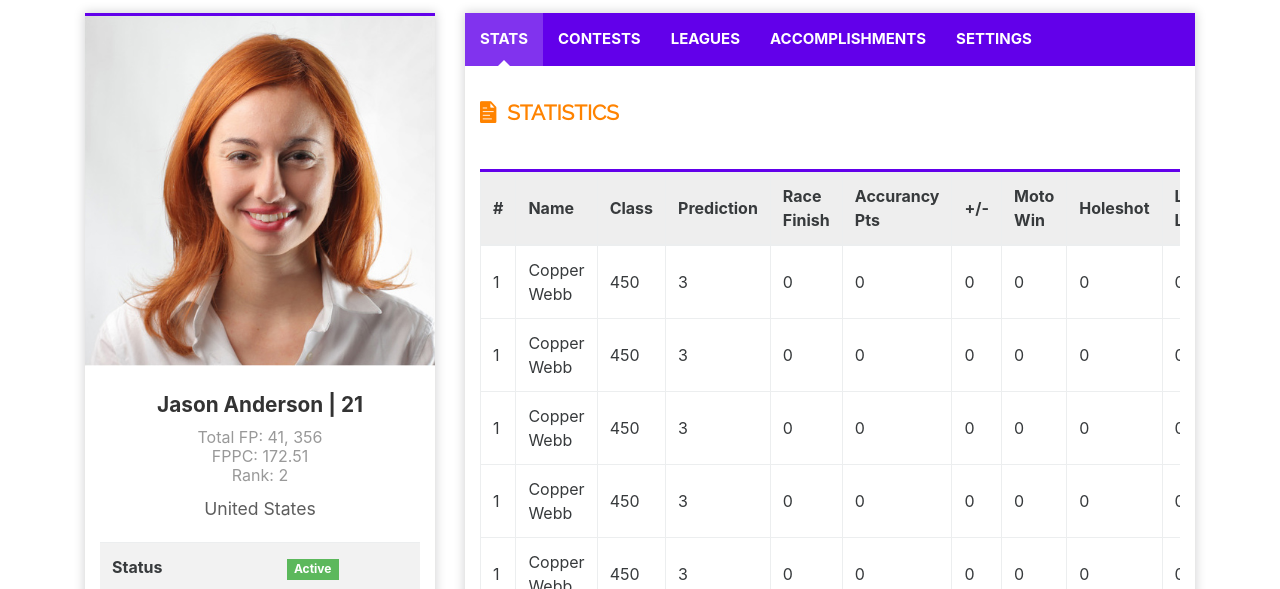
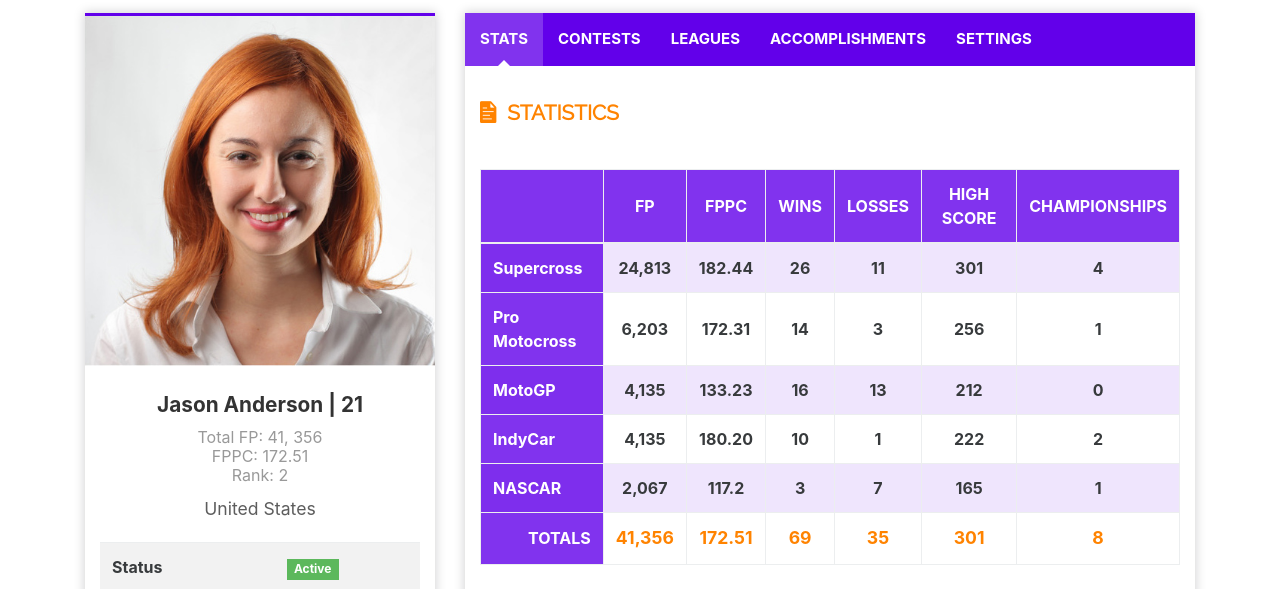
Before and after one commit to codmania/motofront, a website: page racer_profile.html in a window 1280 px wide. Shown: the part 175-764 px from the top of the page. Drawn offline with Linux system fonts and the light colour scheme; a script that the page names is missing; files whose address does not match are found by name.

```diff
--- a/assets/css/moto.css
+++ b/assets/css/moto.css
@@ -311,6 +311,41 @@
 .list .item span.status + .content {
   display: inline-block; }
 
+.moto-table thead tr {
+  background-color: rgba(98, 0, 234, 0.8); }
+  .moto-table thead tr th {
+    color: #fff;
+    font-weight: bold;
+    text-align: center; }
+
+.moto-table tbody th {
+  background-color: rgba(98, 0, 234, 0.8);
+  color: #fff;
+  font-weight: bold;
+  text-align: left; }
+
+.moto-table tbody td {
+  font-weight: bold;
+  text-align: center; }
+
+.moto-table tbody tr {
+  transition: all 0.2s ease-in-out 0s; }
+
+.moto-table tbody tr:hover {
+  background-color: rgba(98, 0, 234, 0.5) !important; }
+  .moto-table tbody tr:hover td {
+    color: #fff; }
+
+.moto-table.stripe > tbody > tr:nth-of-type(odd):not(.moto-table__total) {
+  background-color: rgba(98, 0, 234, 0.1); }
+
+.moto-table .total th {
+  text-align: right; }
+
+.moto-table .total td {
+  color: #FF8300;
+  font-size: 1.1em; }
+
 @media (max-width: 991px) {
   .navbar-moto__primary li.nav-item a {
     color: #fff !important; }
--- a/racer_profile.html
+++ b/racer_profile.html
@@ -236,100 +236,72 @@
                                 </div>
                                 <div class="mt-card__content side-pd-none">
                                     <div class="table-responsive mt-20">
-                                        <table class="table table-bordered mt-border">
-                                            <thead class="mt-thead">
+                                        <table class="table table-bordered moto-table stripe">
+                                            <thead>
                                                 <tr>
-                                                    <th>#</th>
-                                                    <th>Name</th>
-                                                    <th>Class</th>
-                                                    <th>Prediction</th>
-                                                    <th>Race Finish</th>
-                                                    <th>Accurancy Pts</th>
-                                                    <th>+/-</th>
-                                                    <th>Moto Win</th>
-                                                    <th>Holeshot</th>
-                                                    <th>Laps Led</th>
-                                                    <th>Total</th>
+                                                    <th></th>
+                                                    <th>FP</th>
+                                                    <th>FPPC</th>
+                                                    <th>WINS</th>
+                                                    <th>LOSSES</th>
+                                                    <th>HIGH SCORE</th>
+                                                    <th>CHAMPIONSHIPS</th>
                                                 </tr>
                                             </thead>
                                             <tbody>
                                                 <tr>
+                                                    <th>Supercross</th>
+                                                    <td>24,813</td>
+                                                    <td>182.44</td>
+                                                    <td>26</td>
+                                                    <td>11</td>
+                                                    <td>301</td>
+                                                    <td>4</td>
+                                                </tr>
+                                                <tr>
+                                                    <th>Pro Motocross</th>
+                                                    <td>6,203</td>
+                                                    <td>172.31</td>
+                                                    <td>14</td>
+                                                    <td>3</td>
+                                                    <td>256</td>
                                                     <td>1</td>
-                                                    <td>Copper Webb</td>
-                                                    <td>450</td>
-                                                    <td>3</td>
-                                                    <td>0</td>
-                                                    <td>0</td>
-                                                    <td>0</td>
-                                                    <td>0</td>
-                                                    <td>0</td>
-                                                    <td>0</td>
+                                                </tr>
+                                                <tr>
+                                                    <th>MotoGP</th>
+                                                    <td>4,135</td>
+                                                    <td>133.23</td>
+                                                    <td>16</td>
+                                                    <td>13</td>
+                                                    <td>212</td>
                                                     <td>0</td>
                                                 </tr>
                                                 <tr>
+                                                    <th>IndyCar</th>
+                                                    <td>4,135</td>
+                                                    <td>180.20</td>
+                                                    <td>10</td>
                                                     <td>1</td>
-                                                    <td>Copper Webb</td>
-                                                    <td>450</td>
-                                                    <td>3</td>
-                                                    <td>0</td>
-                                                    <td>0</td>
-                                                    <td>0</td>
-                                                    <td>0</td>
-                                                    <td>0</td>
-                                                    <td>0</td>
-                                                    <td>0</td>
+                                                    <td>222</td>
+                                                    <td>2</td>
                                                 </tr>
                                                 <tr>
+                                                    <th>NASCAR</th>
+                                                    <td>2,067</td>
+                                                    <td>117.2</td>
+                                                    <td>3</td>
+                                                    <td>7</td>
+                                                    <td>165</td>
                                                     <td>1</td>
-                                                    <td>Copper Webb</td>
-                                                    <td>450</td>
-                                                    <td>3</td>
-                                                    <td>0</td>
-                                                    <td>0</td>
-                                                    <td>0</td>
-                                                    <td>0</td>
-                                                    <td>0</td>
-                                                    <td>0</td>
-                                                    <td>0</td>
                                                 </tr>
-                                                <tr>
-                                                    <td>1</td>
-                                                    <td>Copper Webb</td>
-                                                    <td>450</td>
-                                                    <td>3</td>
-                                                    <td>0</td>
-                                                    <td>0</td>
-                                                    <td>0</td>
-                                                    <td>0</td>
-                                                    <td>0</td>
-                                                    <td>0</td>
-                                                    <td>0</td>
-                                                </tr>
-                                                <tr>
-                                                    <td>1</td>
-                                                    <td>Copper Webb</td>
-                                                    <td>450</td>
-                                                    <td>3</td>
-                                                    <td>0</td>
-                                                    <td>0</td>
-                                                    <td>0</td>
-                                                    <td>0</td>
-                                                    <td>0</td>
-                                                    <td>0</td>
-                                                    <td>0</td>
-                                                </tr>
-                                                <tr>
-                                                    <td>1</td>
-                                                    <td>Copper Webb</td>
-                                                    <td>450</td>
-                                                    <td>3</td>
-                                                    <td>0</td>
-                                                    <td>0</td>
-                                                    <td>0</td>
-                                                    <td>0</td>
-                                                    <td>0</td>
-                                                    <td>0</td>
-                                                    <td>0</td>
+                                                <tr class="total">
+                                                    <th>TOTALS</th>
+                                                    <td>41,356</td>
+                                                    <td>172.51</td>
+                                                    <td>69</td>
+                                                    <td>35</td>
+                                                    <td>301</td>
+                                                    <td>8</td>
                                                 </tr>
                                             </tbody>
                                         </table>
```
